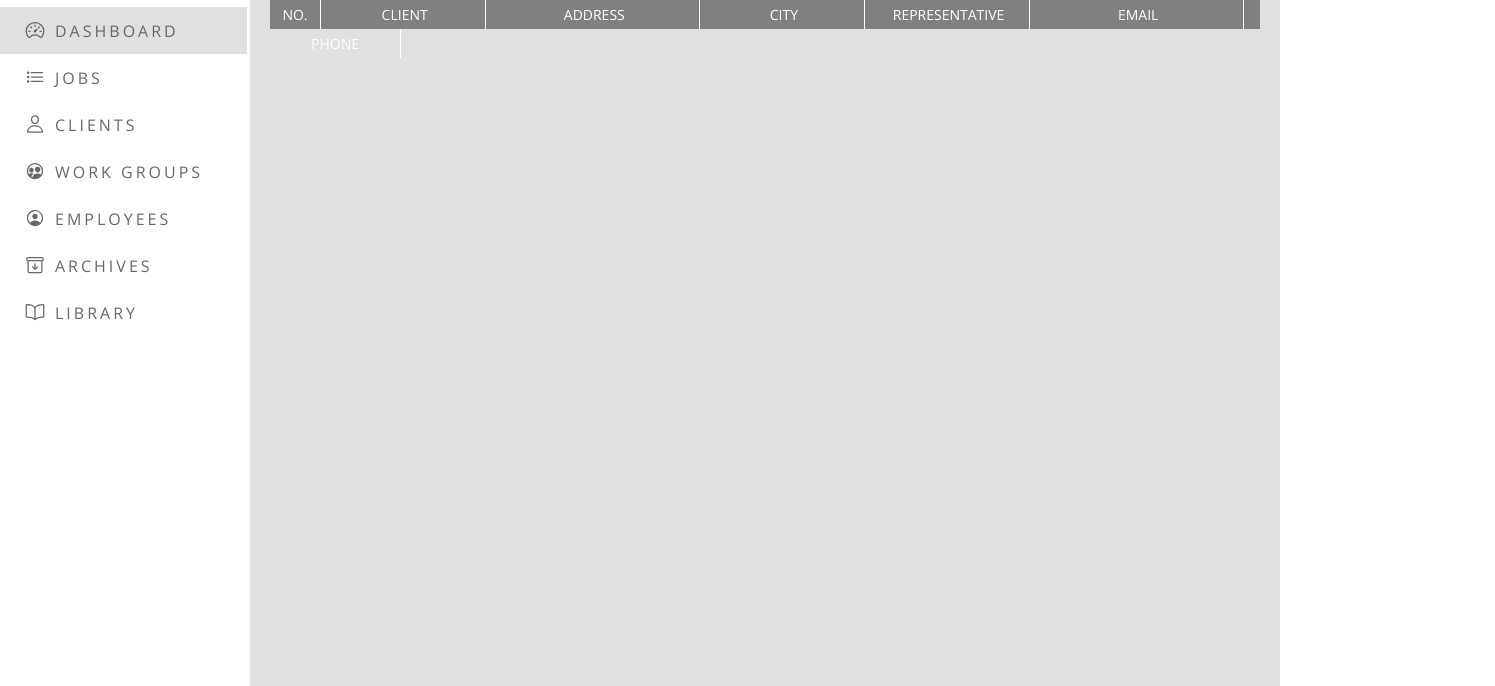
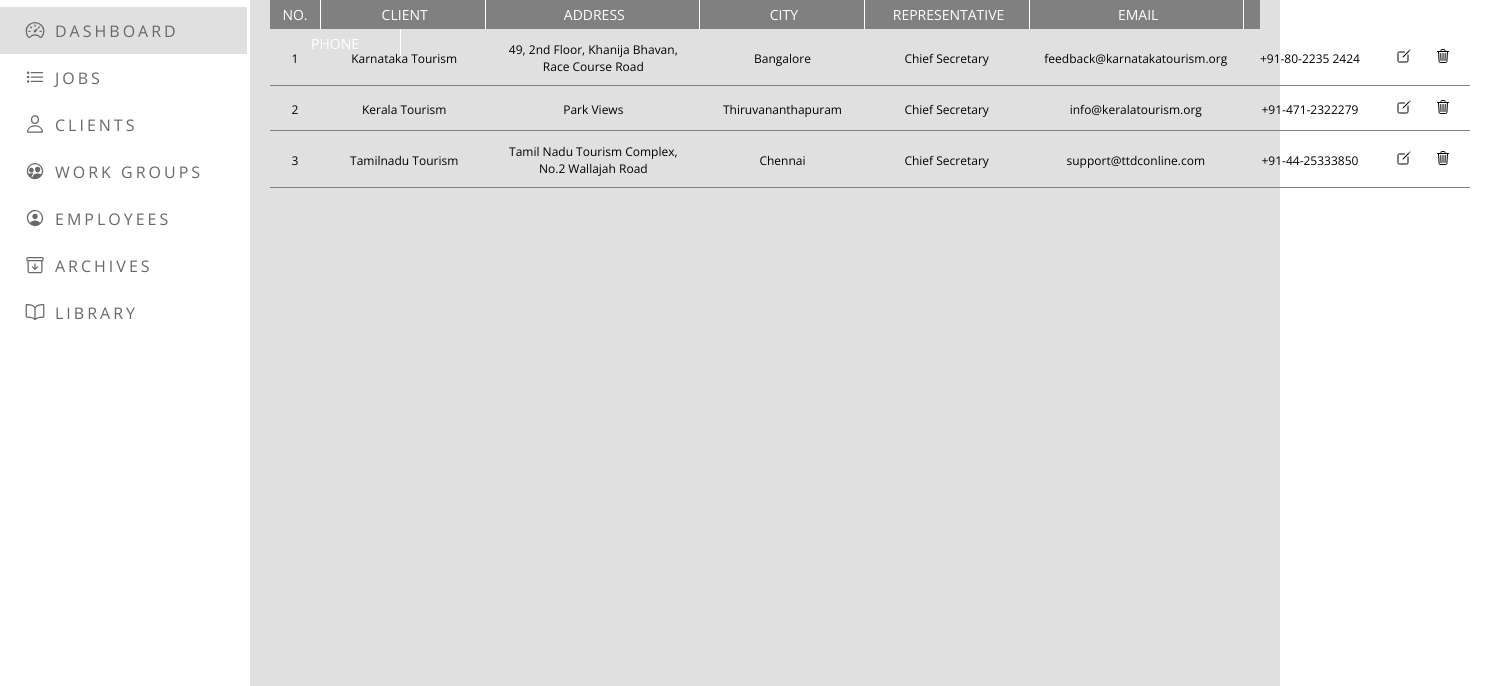
Before and after one commit to ajishtmohan/Stark-Workflow, a plain HTML site: page index.html in a window 1280 px wide. Shown: the part 129-815 px from the top of the page, 1495 px wide, since content can reach past the window. Drawn offline with nearby package versions, Linux system fonts and the light colour scheme.

Commit message:
Add Remove Client Working

```diff
--- a/assets/css/style.css
+++ b/assets/css/style.css
@@ -494,8 +494,17 @@
 }
 
 .client-list-container {
-    width: 100%;
-    height: auto;
+    width: 1225px;
+    height: calc(100vh - 180px);
+    overflow: hidden;
+    overflow-y: scroll;
+}
+.client-list-container::-webkit-scrollbar{
+    width: 3px;
+}
+.client-list-container::-webkit-scrollbar-thumb{
+    width: 5px;
+    background-color: gray;
 }
 
 .clients p {
@@ -509,7 +518,7 @@
 .new-clients {
     height: auto;
     margin-bottom: 2px;
-    width: 1112px;
+    width: 1200px;
     display: inline-block;
     border-bottom: 1px solid gray;
 }
@@ -519,8 +528,6 @@
     height: auto;
     display: inline-block;
     position: relative;
-    /* border-right: 1px solid white; */
-    /* border-bottom: 1px solid white; */
     vertical-align: middle;
 }
 
@@ -528,6 +535,7 @@
     font-size: 12px;
     color: black;
     margin: 0;
+    padding: 5px;
     text-align: center;
 }
 
@@ -550,8 +558,32 @@
 }
 .client-email {
     width: 200px;
-    text-transform: lowercase;
 }
 .client-phone {
     width: 120px;
 }
+.client-edit {
+    width: 30px;
+}
+.client-edit p{
+    font-size: 16px;
+    width: 30px;
+}
+.client-edit :hover {
+    color: green;
+    cursor: pointer;
+}
+.client-delete {
+    font-size: 20px;
+    width: 30px;
+}
+.client-delete p {
+    font-size: 16px;
+}
+.client-delete :hover {
+    color: white;
+    cursor: pointer;
+    background-color: red;
+    transition: .3s;
+    border-radius: 3px;
+}
--- a/assets/js/app.js
+++ b/assets/js/app.js
@@ -13,7 +13,33 @@
 
     var data = {
         clientData: [
-
+            {
+                clientID: 'CLI-1',
+                clientName: 'Karnataka Tourism',
+                clientAddress: '49, 2nd Floor, Khanija Bhavan, Race Course Road',
+                clientCity: 'Bangalore',
+                clientRep: 'Chief Secretary',
+                clientEmail: 'feedback@karnatakatourism.org',
+                clientPhone: '+91-80-2235 2424'
+            },
+            {
+                clientID: 'CLI-2',
+                clientName: 'Kerala Tourism',
+                clientAddress: 'Park Views',
+                clientCity: 'Thiruvananthapuram',
+                clientRep: 'Chief Secretary',
+                clientEmail: 'info@keralatourism.org',
+                clientPhone: '+91-471-2322279'
+            },
+            {
+                clientID: 'CLI-3',
+                clientName: 'Tamilnadu Tourism',
+                clientAddress: 'Tamil Nadu Tourism Complex, No.2 Wallajah Road',
+                clientCity: 'Chennai',
+                clientRep: 'Chief Secretary',
+                clientEmail: 'support@ttdconline.com',
+                clientPhone: '+91-44-25333850'
+            },
         ],
     };
 
@@ -31,6 +57,20 @@
             data.clientData.push(newClientAdded);
 
             return newClientAdded;
+        },
+
+        deleteClient: function(itemID) {
+            var clientIDs, index;
+            clientIDs = data.clientData.map(function(current){
+                return current.clientID;
+            });
+
+            index = clientIDs.indexOf(itemID);
+
+            if (index !== -1) {
+                data.clientData.splice(index, 1);
+            }
+
         },
 
         testing: function() {
@@ -181,57 +221,19 @@
         },
 
 
-
-        // addClientListItem: function(obj) {
-        //     var html, element, slNo, totalClients;
-
-        //     totalClients = document.querySelector('.client-list-container').querySelectorAll('.new-clients');
-        //     console.log(totalClients);
-
-        //     if (totalClients.length == 0) {
-        //         slNo = 1;
-        //     } else if (totalClients.length > 0) {
-        //         slNo = totalClients.length + 1;
-        //     }
-
-        //     element = DOMstrings.clientContainer;
-
-        //     html = `<div class="new-clients">
-        //                 <div class="client-number client-ele-div"><p>${slNo}</p></div>
-        //                 <div class="client-name client-ele-div"><p>${obj.clientName}</p></div>
-        //                 <div class="client-address client-ele-div"><p>${obj.clientAddress}</p></div>
-        //                 <div class="client-city client-ele-div"><p>${obj.clientCity}</p></div>
-        //                 <div class="client-person-incharge client-ele-div"><p>${obj.clientRep}</p></div>
-        //                 <div class="client-email client-ele-div"><p>${obj.clientEmail}</p></div>
-        //                 <div class="client-phone client-ele-div"><p>${obj.clientPhone}</p></div>
-        //             </div>`,
-
-
-        //     document.querySelector(element).insertAdjacentHTML('beforeend', html);
-
-        //     slNo ++;
-
-        //     return totalClients;
-
-        // },
-
-
-        addClientListItem: function() {
+        updateClientList: function() {
             var storedClientData, totalClients, element, slNo;
 
             // Get stored data
             storedClientData = clientCtrl.getData().clientData;
-            console.log(storedClientData);
 
             // Select all clients from list
             totalClients = document.querySelector('.client-list-container').querySelectorAll('.new-clients');
-            console.log(totalClients);
 
             // Remove all clients from Client List
             for (var i = 0; i < totalClients.length; i++) {
                 totalClients[i].remove();
             }
-            console.log(totalClients);
 
             element = DOMstrings.clientContainer;
 
@@ -243,14 +245,16 @@
                     slNo = storedClientData.length;
                 }
 
-                html = `<div class="new-clients">
-                        <div class="client-number client-ele-div"><p>${slNo}</p></div>
+                html = `<div class="new-clients" id="${storedClientData[i].clientID}">
+                        <div class="client-number client-ele-div"><p>${i + 1}</p></div>
                         <div class="client-name client-ele-div"><p>${storedClientData[i].clientName}</p></div>
                         <div class="client-address client-ele-div"><p>${storedClientData[i].clientAddress}</p></div>
                         <div class="client-city client-ele-div"><p>${storedClientData[i].clientCity}</p></div>
                         <div class="client-person-incharge client-ele-div"><p>${storedClientData[i].clientRep}</p></div>
                         <div class="client-email client-ele-div"><p>${storedClientData[i].clientEmail}</p></div>
                         <div class="client-phone client-ele-div"><p>${storedClientData[i].clientPhone}</p></div>
+                        <div class="client-edit client-ele-div"><p><ion-icon name="create-outline"></ion-icon></p></div>
+                        <div class="client-delete client-ele-div" id="${'D' + storedClientData[i].clientID}"><p><ion-icon name="trash-outline"></ion-icon></p></div>
                     </div>`;
 
                     document.querySelector(element).insertAdjacentHTML('beforeend', html);
@@ -260,7 +264,7 @@
             }
 
             // storedClientData.forEach(obj, function(){
-            //     html = `<div class="new-clients">
+            //     html = `<div class="new-clients" id="CLI-0">
             //             <div class="client-number client-ele-div"><p>${slNo}</p></div>
             //            <div class="client-name client-ele-div"><p>${obj.clientName}</p></div>
             //            <div class="client-address client-ele-div"><p>${obj.clientAddress}</p></div>
@@ -321,7 +325,11 @@
         // Add New Client
         document.querySelector('.client-form-submit').addEventListener('click', ctrlAddClient);
 
+        // Delete existing client
+        document.querySelector('.client-list-container').addEventListener('click', ctrlDeleteClient);
+
     }
+
 
 
     var ctrlAddClient = function() {
@@ -338,17 +346,27 @@
         UICtrl.hideClientForm();
 
         // 3. Update the Client UI
-        UICtrl.addClientListItem(newClient);
+        UICtrl.updateClientList();
 
+    };
+
+    var ctrlDeleteClient = function (event) {
+        var itemID;
+        console.log(itemID);
+        itemID = event.target.parentNode.parentNode.parentNode.id;
+        clientCtrl.deleteClient(itemID);
+        UICtrl.updateClientList();
     };
 
 
     return {
         init: function() {
-            UICtrl.showClients()
-            UICtrl.activateBtn()
-            console.log('App initialised!')
+            UICtrl.showClients();
+            UICtrl.activateBtn();
+            console.log('App initialised!');
+            UICtrl.updateClientList();
             setupEventlisteners();
+
         }
 
     }
--- a/index.html
+++ b/index.html
@@ -96,7 +96,7 @@
               <div class="jobs-status"><p>Job Status</p></div>
               <div class="jobs-submit"><p>Submit Date</p></div>
             </div>
-            <div class="new-jobs">
+            <div class="new-jobs" id="JOB-1">
               <div class="jobs-number"><p>No.</p></div>
               <div class="jobs-client"><p>Client</p></div>
               <div class="jobs-branch"><p>Branch</p></div>
@@ -129,7 +129,7 @@
               <div class="client-phone"><p>Phone</p></div>
             </div>
             <div class="client-list-container">
-              <!-- <div class="new-clients">
+              <!-- <div class="new-clients" id="CLI-0">
                 <div class="client-number"><p>No.</p></div>
                 <div class="client-name"><p>Client</p></div>
                 <div class="client-address"><p>Address</p></div>
@@ -137,14 +137,12 @@
                 <div class="client-person-incharge"><p>Person Incharge</p></div>
                 <div class="client-email"><p>Email</p></div>
                 <div class="client-phone"><p>Phone</p></div>
+                <div class="client-edit"><p><ion-icon name="create-outline"></ion-icon></p></div>
+                <div class="client-delete"><p><ion-icon name="trash-outline"></ion-icon></p></div>
               </div> -->
             </div>
-            </div>
+          </div>
 
-
-          <div class="client-form-container">
-
-          </div>
           <div class="new-client-form">
             <h2>Client Details</h2>
             <table class="new-client-table">
```
